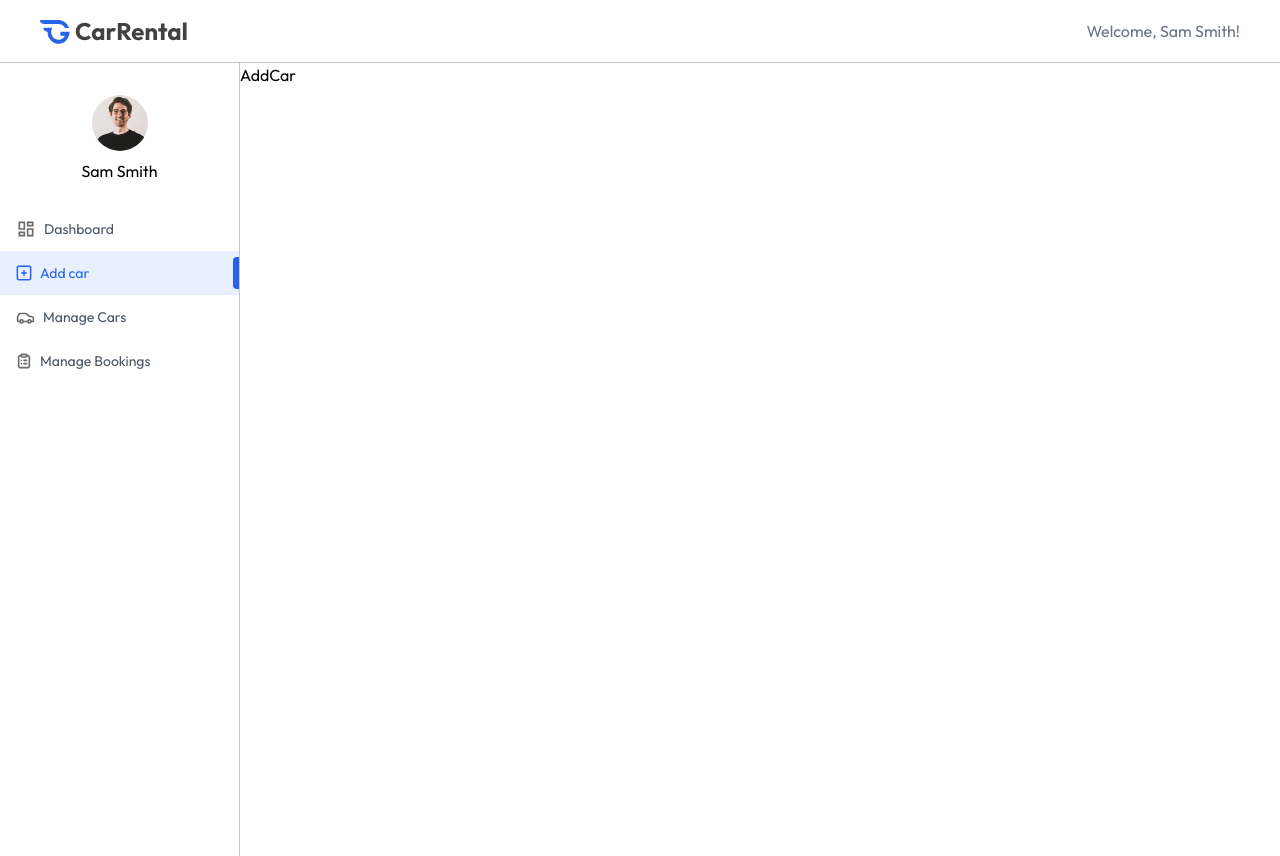
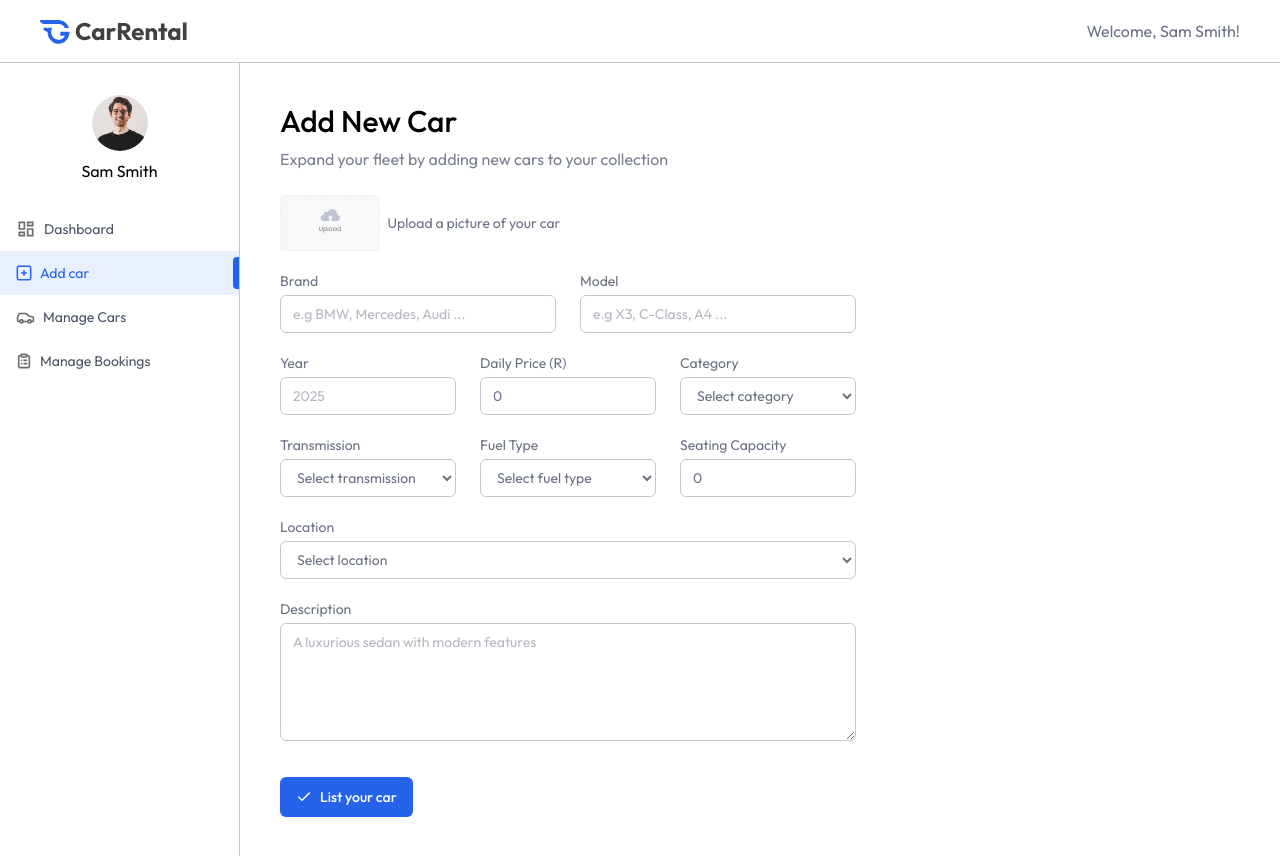
Before and after one commit to Sibonga1/car-rental, a React (Vite) app in the folder client/: page /owner/add-car in a window 1280 px wide. Shown: the top 856 px of the page. Built offline with nearby package versions, Linux system fonts and the light colour scheme.

Commit message:
added content

```diff
--- a/client/src/pages/owner/AddCar.jsx
+++ b/client/src/pages/owner/AddCar.jsx
@@ -1,8 +1,161 @@
 import React from 'react'
+import Title from '../../components/owner/Title';
+import { assets } from '../../assets/assets';
 
 const AddCar = () => {
+
+  const currency = import.meta.env.VITE_CURRENCY;
+
+  const [image, setImage] = React.useState(null);
+  const [car, setCar] = React.useState({
+    brand: "",
+    model: "",
+    year: "",
+    price: 0,
+    pricePerDay: 0,
+    category: "",
+    transmission: "",
+    fuel_type: "",
+    seating_capacity: 0,
+    logactions: "",
+    description: "",
+  })
+
+  const onSubmitHandler = async (e) => {
+    e.preventDefault();
+    // Handle form submission logic here
+  };
+
   return (
-    <div>AddCar</div>
+    <div className='px-4 py-10 md:px-10 flex-1 '>
+      <Title title="Add New Car" subtitle="Expand your fleet by adding new cars to your collection" />
+
+      <form onSubmit={onSubmitHandler} className='flex flex-col gap-5 text-gray-500 text-sm mt-6 max-w-xl'>
+
+        <div className='flex items-center gap-2 w-full '>
+
+          <label htmlFor="car-image">
+            <img src={image ? URL.createObjectURL(image) : assets.upload_icon} alt="Car" className='h-14 rounded cursor-pointer' />
+            <input type="file" id='car-image' accept='image/*' hidden onChange={e=> setImage(e.target.files[0])}/>
+          </label>
+
+          <p className='text-sm text-gray-500'>Upload a picture of your car</p>
+        </div>
+
+
+        {/* Car details input fields */}
+        <div className='grid grid-cols-1 md:grid-cols-2 gap-6'>
+
+          <div className='flex flex-col w-full'>
+            <label>Brand</label>
+            <input type="text" placeholder='e.g BMW, Mercedes, Audi ...' className='px-3 py-2 mt-1 border border-borderColor outline-none
+            rounded-md' required value={car.brand} onChange={e=> setCar({...car, brand: e.target.value})}/>
+          </div>
+
+          <div className='flex flex-col w-full'>
+            <label>Model</label>
+            <input type="text" placeholder='e.g X3, C-Class, A4 ...' className='px-3 py-2 mt-1 border border-borderColor outline-none
+            rounded-md' required value={car.model} onChange={e=> setCar({...car, model: e.target.value})}/>
+          </div>
+
+        </div>
+
+        {/*car year, price and category */}
+        <div className='grid grid-cols-1 sm:grid-cols-2 md:grid-cols-3 gap-6'>
+
+          <div className='flex flex-col w-full'>
+            <label>Year</label>
+            <input type="text" placeholder='2025'  required className='px-3 py-2 mt-1 border border-borderColor rounded-md outline-none'
+            value={car.year} onChange={e=> setCar({...car, year: e.target.value})}
+            />
+          </div>
+
+          <div className='flex flex-col w-full'>
+            <label>Daily Price ({currency})</label>
+            <input type="number" placeholder='100'  required className='px-3 py-2 mt-1 border border-borderColor rounded-md outline-none'
+            value={car.pricePerDay} onChange={e=> setCar({...car, pricePerDay: e.target.value})}
+            />
+          </div>
+
+          <div className='flex flex-col w-full'>
+            <label>Category</label>
+            <select onChange={e=> setCar ({...car, category: e.target.value})} value={car.category}
+              className='px-3 py-2 mt-1 border border-borderColor rounded-md outline-none'
+              >
+              <option value="">Select category</option>
+              <option value="Sedan">Sedan</option>
+              <option value="SUV">SUV</option>
+              <option value="Hatchback">Van</option>
+              <option value="Convertible">Convertible</option>
+              <option value="Coupe">Coupe</option>
+            </select>
+          </div>
+
+        </div>
+
+        {/* Transmission, fuel type and seating capacity */}
+        <div className='grid grid-cols-1 sm:grid-cols-2 md:grid-cols-3 gap-6'>
+
+          <div className='flex flex-col w-full'>
+            <label>Transmission</label>
+            <select onChange={e=> setCar ({...car, transmission: e.target.value})} value={car.transmission}
+              className='px-3 py-2 mt-1 border border-borderColor rounded-md outline-none'
+              >
+              <option value="">Select transmission</option>
+              <option value="Manual">Manual</option>
+              <option value="Automatic">Automatic</option>
+              <option value="Semi-Automatic">Semi-Automatic</option>
+            </select>
+          </div>
+
+          <div className='flex flex-col w-full'>
+            <label>Fuel Type</label>
+            <select onChange={e=> setCar ({...car, fuel_type: e.target.value})} value={car.fuel_type}
+              className='px-3 py-2 mt-1 border border-borderColor rounded-md outline-none'
+              >
+              <option value="">Select fuel type</option>
+              <option value="Petrol">Petrol</option>
+              <option value="Diesel">Diesel</option>
+              <option value="Electric">Electric</option>
+              <option value="Hybrid">Hybrid</option>
+            </select>
+          </div>
+
+          <div className='flex flex-col w-full'>
+            <label>Seating Capacity</label>
+            <input type="number" placeholder='5'  required className='px-3 py-2 mt-1 border border-borderColor rounded-md outline-none'
+            value={car.seating_capacity} onChange={e=> setCar({...car, seating_capacity: e.target.value})}
+            />
+          </div>
+
+        </div>
+
+        {/* Location */}
+        <div className='flex flex-col w-full'>
+            <label>Location</label>
+            <select onChange={e=> setCar ({...car, location: e.target.value})} value={car.location}
+              className='px-3 py-2 mt-1 border border-borderColor rounded-md outline-none'
+              >
+              <option value="">Select location</option>
+              <option value="New York">New York</option>
+              <option value="Los Angeles">Los Angeles</option>
+              <option value="Chicago">Chicago</option>
+              <option value="Houston">Houston</option>
+            </select>
+          </div>
+          {/* Description */}
+          <div className='flex flex-col w-full'>
+            <label>Description</label>
+            <textarea rows={5} placeholder='A luxurious sedan with modern features'  required className='px-3 py-2 mt-1 border border-borderColor rounded-md outline-none'
+            value={car.description} onChange={e=> setCar({...car, description: e.target.value})}
+            ></textarea>
+          </div>
+          <button className='flex items-center gap-2 px-4 py-2.5 mt-4 bg-primary text-white rounded-md font-medium w-max cursor-pointer'>
+            <img src={assets.tick_icon} alt="" />
+            List your car
+          </button>
+      </form>
+    </div>
   )
 }
 
```
